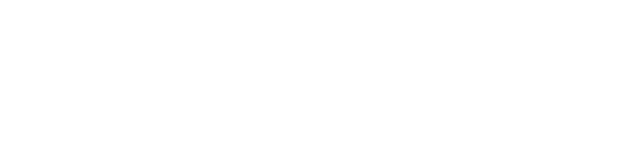
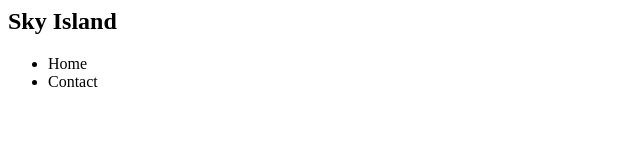
Before and after one commit to Pbandres/RestaurantWebPage, a plain HTML site: page index.html in a window 1280 px wide. Shown: the whole page, without its empty margins (0-640 px from the left). Drawn offline with Linux system fonts and the light colour scheme.

Commit message:
Add header and css file

```diff
--- a/index.html
+++ b/index.html
@@ -1,9 +1,25 @@
 <DOCTYPE HTML>
 <html>
   <head>
-
+    <meta charset="UFT-8">
+    <meta name="viewport" content="width=device-width, initial-scale=1.0">
+    <meta http-equiv="X-UA-Compatible" content="ie=edge">
+    <title>Sky island</title>
   </head>
   <body>
+    <header>
+      <div class="topnav">
+        <nav>
+          <h1>Sky Island</h1>
+          <ul>
+            <li>Home</li>
+            <li>Contact</li>
+          </ul>
+        </nav>
+      </div>
+    </header>
+    <div id="wrapper">
 
+    </div>
   </body>
 </html>
```
Also changed, not shown: css/styles.css (added).
